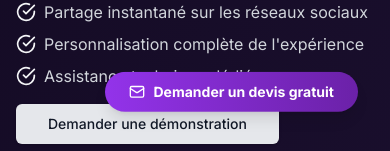
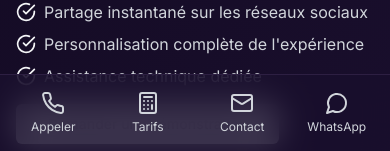
Before and after one commit to e-jaafar/borne-kebe, a Next.js app: page / in a window 390 px wide. Shown: the part 693-844 px from the top of the page. Built offline with nearby package versions, Linux system fonts and the light colour scheme; no server answers.

Commit message:
add ndls language

```diff
--- a/app/layout.tsx
+++ b/app/layout.tsx
@@ -4,6 +4,7 @@ import "./globals.css";
 import { Navbar } from "@/components/navbar";
 import { LangProvider } from "@/context/LangContext";
 import { Footer } from "@/components/Footer";
+import { MobileNav } from "@/components/MobileNav";
 
 const inter = Inter({ subsets: ["latin"] });
 
@@ -23,10 +24,11 @@ export default function RootLayout({
         <LangProvider>
           <div className="min-h-screen flex flex-col">
             <Navbar />
-            <main className="flex-grow">
+            <main className="flex-grow pb-20 md:pb-0">
               {children}
             </main>
             <Footer />
+            <MobileNav />
           </div>
         </LangProvider>
       </body>
--- a/app/page.tsx
+++ b/app/page.tsx
@@ -154,6 +154,9 @@ const translations = {
       }
     },
     scrollToTop: "",
+    cta: {
+      quote: "Demander un devis gratuit"
+    }
   },
   en: {
     hero: {
@@ -277,6 +280,9 @@ const translations = {
       }
     },
     scrollToTop: "",
+    cta: {
+      quote: "Request a free quote"
+    }
   },
   nl: {
     hero: {
@@ -392,7 +398,10 @@ const translations = {
         label: "Klantenservice"
       }
     },
-    scrollToTop: ""
+    scrollToTop: "",
+    cta: {
+      quote: "Gratis offerte aanvragen"
+    }
   }
 }
 
@@ -719,7 +728,7 @@ export default function Component() {
         </div>
       </section>
 
-      <div className="fixed bottom-8 right-8 z-50 animate-bounce">
+      <div className="fixed bottom-8 right-8 z-50 animate-bounce hidden md:block">
         <Button
           asChild
           size="lg"
@@ -728,7 +737,7 @@ export default function Component() {
           <Link href="/contact">
             <span className="flex items-center gap-2">
               <Mail className="w-4 h-4" />
-              Demander un devis gratuit
+              {t.cta.quote}
             </span>
           </Link>
         </Button>
--- /dev/null
+++ b/components/MobileNav.tsx
@@ -0,0 +1,71 @@
+'use client'
+
+import Link from "next/link"
+import { Phone, Calculator, Mail, MessageCircle } from "lucide-react"
+import { useLang } from "@/context/LangContext"
+
+const translations = {
+  fr: {
+    call: "Appeler",
+    pricing: "Tarifs",
+    contact: "Contact",
+    whatsapp: "WhatsApp"
+  },
+  en: {
+    call: "Call",
+    pricing: "Pricing",
+    contact: "Contact",
+    whatsapp: "WhatsApp"
+  },
+  nl: {
+    call: "Bellen",
+    pricing: "Prijzen",
+    contact: "Contact",
+    whatsapp: "WhatsApp"
+  }
+}
+
+export function MobileNav() {
+  const { lang } = useLang()
+  const t = translations[lang as keyof typeof translations]
+
+  return (
+    <div className="fixed bottom-0 left-0 right-0 bg-white/80 dark:bg-[#1a0f2e]/80 backdrop-blur-lg border-t border-gray-200 dark:border-[#2d1f42] md:hidden z-50">
+      <div className="grid grid-cols-4 gap-1 p-2">
+        <a
+          href="tel:+32488952150"
+          className="flex flex-col items-center justify-center p-2 text-gray-600 dark:text-gray-300 active:scale-95 transition-transform"
+        >
+          <Phone className="h-6 w-6" />
+          <span className="text-xs mt-1">{t.call}</span>
+        </a>
+
+        <Link
+          href="/pricing"
+          className="flex flex-col items-center justify-center p-2 text-gray-600 dark:text-gray-300 active:scale-95 transition-transform"
+        >
+          <Calculator className="h-6 w-6" />
+          <span className="text-xs mt-1">{t.pricing}</span>
+        </Link>
+
+        <Link
+          href="/contact"
+          className="flex flex-col items-center justify-center p-2 text-gray-600 dark:text-gray-300 active:scale-95 transition-transform"
+        >
+          <Mail className="h-6 w-6" />
+          <span className="text-xs mt-1">{t.contact}</span>
+        </Link>
+
+        <a
+          href="https://wa.me/32488952150"
+          target="_blank"
+          rel="noopener noreferrer"
+          className="flex flex-col items-center justify-center p-2 text-gray-600 dark:text-gray-300 active:scale-95 transition-transform"
+        >
+          <MessageCircle className="h-6 w-6" />
+          <span className="text-xs mt-1">{t.whatsapp}</span>
+        </a>
+      </div>
+    </div>
+  )
+}
```
